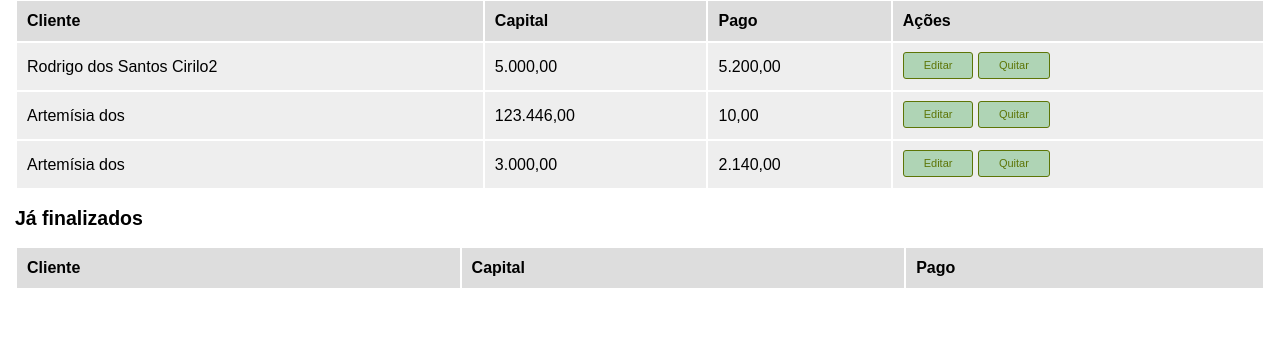
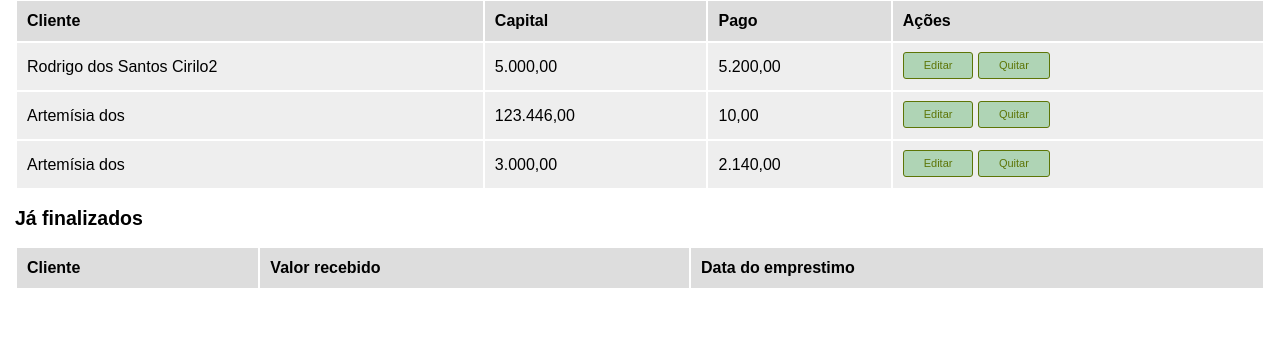
Before and after one commit to rscirilo/financeiro, a PHP site: page /financeiro/emprestimo in a window 1280 px wide. Shown: the part 237-585 px from the top of the page. Run offline with PHP 8.4, Linux system fonts and the light colour scheme; a user stored in the database is signed in; data comes from the database, SQL or seed files in the repository; lists and menus that the app fills with data are empty.

Commit message:
att tabela finzalizados

```diff
--- a/views/emprestimo.php
+++ b/views/emprestimo.php
@@ -57,8 +57,8 @@
 <table border="0" width="100%">
     <tr>
         <th>Cliente</th>
-        <th>Capital</th>
-        <th>Pago</th>
+        <th>Valor recebido</th>
+        <th>Data do emprestimo</th>
         <!-- <th>Pago em Mensalidades</th> -->
         <!-- <th>sc</th> -->
         <!-- <th>mensalidades pagas</th> -->
@@ -77,8 +77,8 @@
                 echo $data['client_name'];
                 ?>
             </td>
-            <td><?php echo number_format($emprestimo_unico['valor_emprestimo'],2,',','.') ?></td>
-            <td><?php echo number_format($emprestimo_unico['recebido']+  $emprestimo_unico['mensalidade'],2,',','.') ?></td>
+            <td><?php echo number_format($emprestimo_unico['recebido'] + $emprestimo_unico['mensalidade'],2,',','.') ?></td>
+            <td><?php echo date('d/m/Y', strtotime($emprestimo_unico['data_emprestimo'])); ?></td>
             <!-- <td><?php echo $emprestimo_unico['mensalidade']?></td> -->
             <!-- <td><?php echo $emprestimo_unico['juros_sc'] ?></td> -->
             <!-- <td><?php echo $emprestimo_unico['qtd_mensalidade'] ?></td> -->
```
